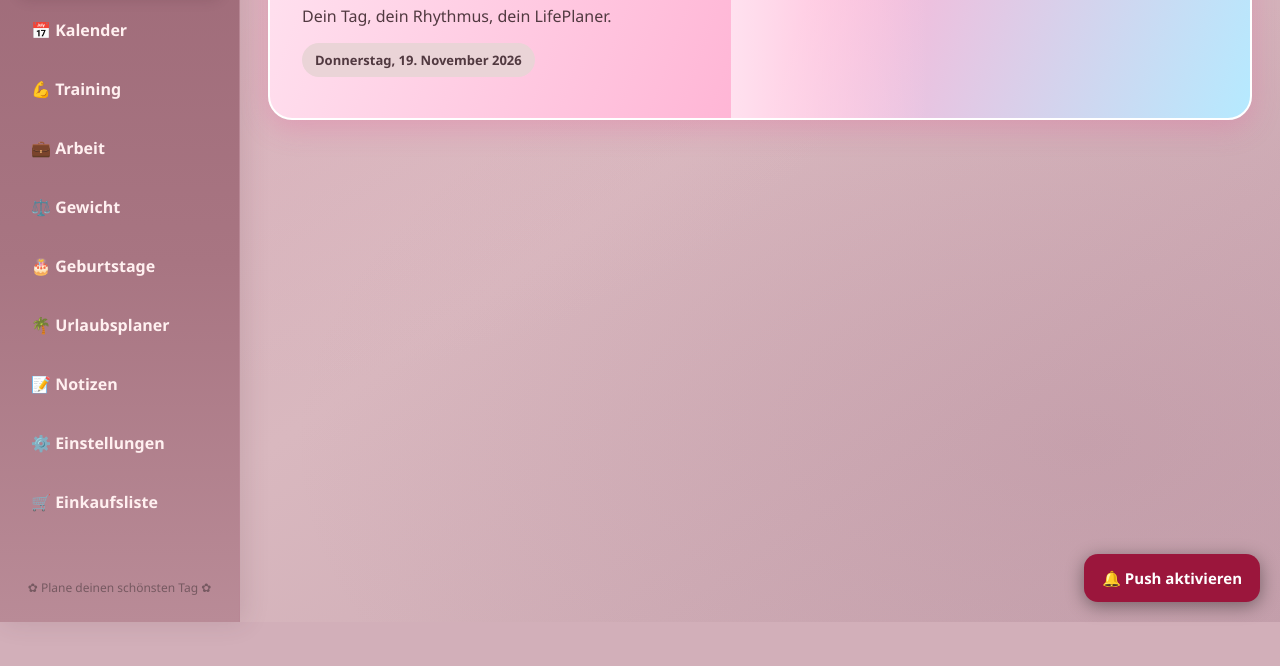
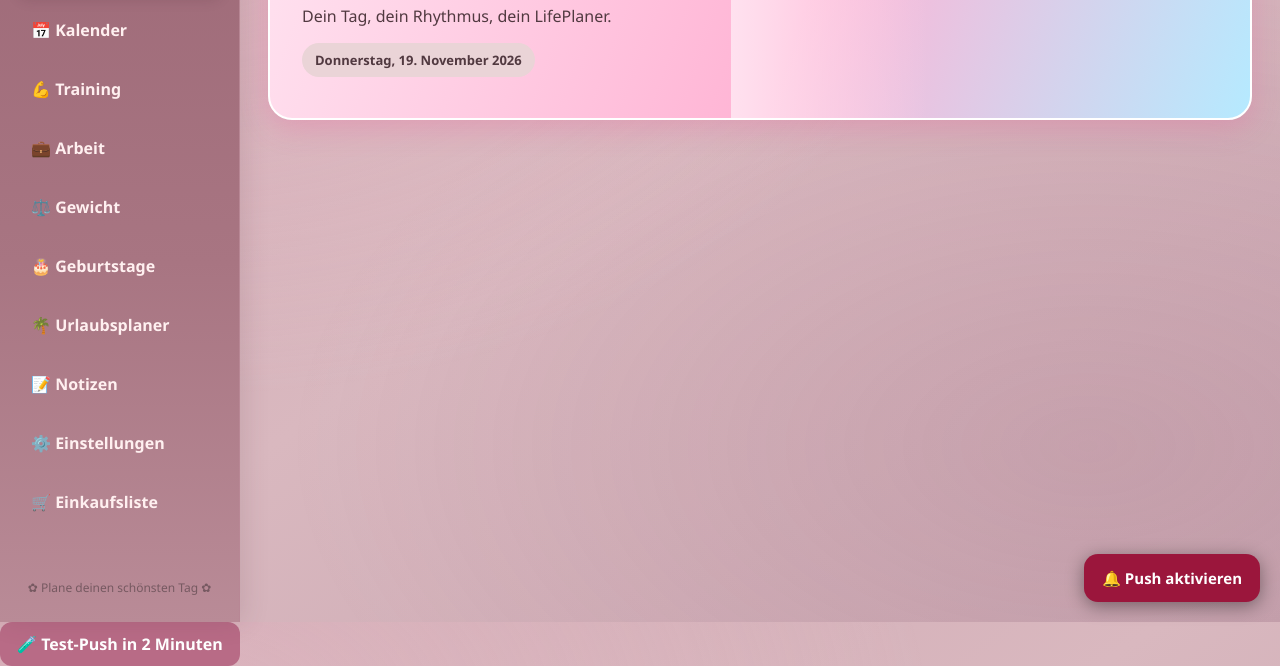
Before and after one commit to manueldulner-beep/LifePlaner, a plain HTML site: page index.html in a window 1280 px wide. Shown: the part 178-844 px from the top of the page. Before the commit the page ends 800 px from the top, so only its background shows below. Drawn offline with Linux system fonts and the light colour scheme.

Commit message:
Add button for test push functionality

```diff
--- a/index.html
+++ b/index.html
@@ -405,6 +405,7 @@
   "
 >
   🔔 Push aktivieren
+  <button onclick="lifePlanerTestPush().catch(e => alert('Test-Push Fehler: ' + e.message))">🧪 Test-Push in 2 Minuten</button>
 </button>
 </body>
 
```
